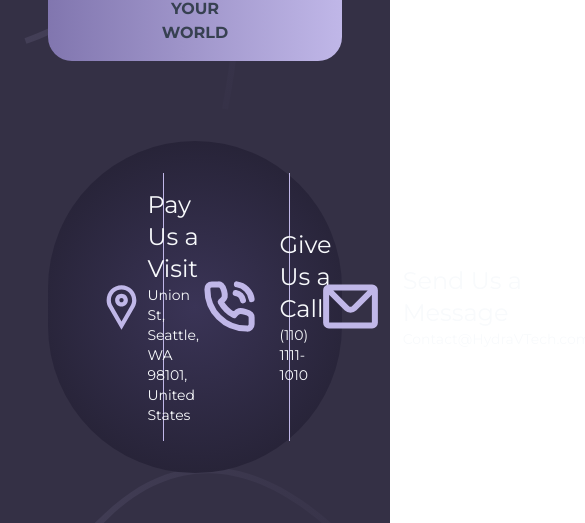
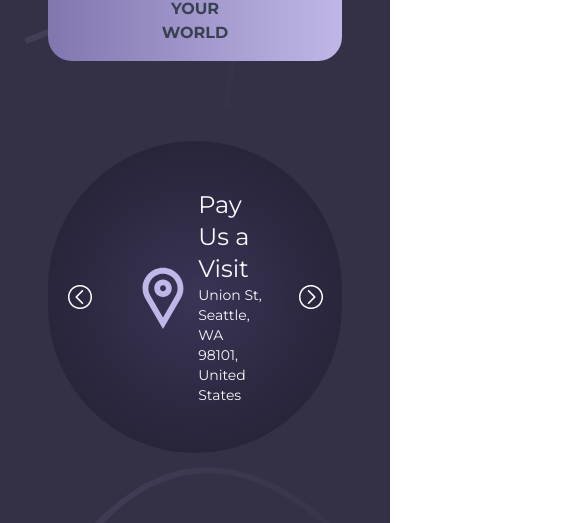
Before and after one commit to EvaldasP/hydra-landing-page, an Angular app: page / in a window 390 px wide. Shown: the part 798-1321 px from the top of the page, 585 px wide, since content can reach past the window. Built offline with nearby package versions, Linux system fonts and the light colour scheme.

Commit message:
contacts swipper on mobile view

```diff
--- a/src/app/sections/hero/components/hero-contacts/hero-contacts.component.html
+++ b/src/app/sections/hero/components/hero-contacts/hero-contacts.component.html
@@ -1,4 +1,4 @@
-<div class="flex flex-row bg-custom-radial rounded-full p-8">
+<div class="max-lg:hidden flex flex-row bg-custom-radial rounded-full p-8">
   <div class="basis-1/3 flex items-center border-r border-[#C0B7E8] p-4">
     <img src="location-icon.svg" alt="location" />
     <div class="text-slate-50">
@@ -21,3 +21,51 @@
     </div>
   </div>
 </div>
+
+<div
+  class="lg:hidden flex flex-row justify-center items-center bg-custom-radial rounded-full p-8"
+>
+  <button
+    class="flex items-center flex-shrink-0"
+    (click)="swiperContainer.slidePrev()"
+  >
+    <img src="contact-arrow.png" alt="" />
+  </button>
+
+  <app-swiper-container #swiperContainer [isHiddenNav]="true">
+    <swiper-slide>
+      <div class="flex items-center justify-center p-4">
+        <img src="location-icon.svg" alt="location" />
+        <div class="text-slate-50">
+          <h3 class="text-2xl">Pay Us a Visit</h3>
+          <p class="text-sm">Union St, Seattle, WA 98101, United States</p>
+        </div>
+      </div>
+    </swiper-slide>
+    <swiper-slide>
+      <div class="flex items-center justify-center p-4">
+        <img src="phone-call.svg" alt="call" class="mx-5" />
+        <div class="text-slate-50">
+          <h3 class="text-2xl">Give Us a Call</h3>
+          <p class="text-sm">(110) 1111-1010</p>
+        </div>
+      </div>
+    </swiper-slide>
+    <swiper-slide>
+      <div class="flex items-center justify-center p-4">
+        <img src="mail.svg" alt="message" class="mx-5" />
+        <div class="text-slate-50">
+          <h3 class="text-2xl">Send Us a Message</h3>
+          <p class="text-sm">Contact&#64;HydraVTech.com</p>
+        </div>
+      </div>
+    </swiper-slide>
+  </app-swiper-container>
+
+  <button
+    class="flex items-center flex-shrink-0"
+    (click)="swiperContainer.slideNext()"
+  >
+    <img src="contact-arrow.png" class="rotate-180" alt="" />
+  </button>
+</div>
--- a/src/app/sections/hero/components/hero-contacts/hero-contacts.component.scss
+++ b/src/app/sections/hero/components/hero-contacts/hero-contacts.component.scss
@@ -0,0 +1,3 @@
+app-swiper-container {
+  width: 90%;
+}
--- a/src/app/sections/hero/components/hero-contacts/hero-contacts.component.ts
+++ b/src/app/sections/hero/components/hero-contacts/hero-contacts.component.ts
@@ -1,12 +1,12 @@
-import { Component } from '@angular/core';
+import { CUSTOM_ELEMENTS_SCHEMA, Component } from '@angular/core';
+import { SwiperContainerComponent } from '../../../../shared/components/swiper-container/swiper-container.component';
 
 @Component({
   selector: 'app-hero-contacts',
   standalone: true,
-  imports: [],
+  imports: [SwiperContainerComponent],
   templateUrl: './hero-contacts.component.html',
-  styleUrl: './hero-contacts.component.scss'
+  styleUrl: './hero-contacts.component.scss',
+  schemas: [CUSTOM_ELEMENTS_SCHEMA],
 })
-export class HeroContactsComponent {
-
-}
+export class HeroContactsComponent {}
--- a/src/app/sections/process/process.component.html
+++ b/src/app/sections/process/process.component.html
@@ -13,6 +13,7 @@
     }
   </div>
 
+  <div class="lg:hidden">
     <app-swiper-container>
       @for (process of processes; track process;let index = $index) {
       <swiper-slide>
@@ -24,3 +25,4 @@
       }
     </app-swiper-container>
   </div>
+</div>
--- a/src/app/sections/services/services.component.html
+++ b/src/app/sections/services/services.component.html
@@ -10,6 +10,7 @@
     }
   </div>
 
+  <div class="lg:hidden">
     <app-swiper-container [isCenteredNav]="true">
       @for (service of availableServices; track service.name ) {
       <swiper-slide class="flex items-center justify-center">
@@ -18,3 +19,4 @@
       }
     </app-swiper-container>
   </div>
+</div>
--- a/src/app/sections/tech/tech.component.html
+++ b/src/app/sections/tech/tech.component.html
@@ -21,6 +21,8 @@
     <img [src]="company" [alt]="company" />
     }
   </div>
+
+  <div class="lg:hidden">
     <app-swiper-container [isCenteredNav]="true">
       @for (company of companies; track company) {
       <swiper-slide>
@@ -31,3 +33,4 @@
       }
     </app-swiper-container>
   </div>
+</div>
--- a/src/app/sections/tech/tech.component.scss
+++ b/src/app/sections/tech/tech.component.scss
@@ -6,11 +6,6 @@
   background-size: cover;
 }
 
-swiper-container {
-  height: 100%;
-  width: 80%;
-}
-
 swiper-slide {
   display: flex;
   align-items: center;
--- a/src/app/shared/components/swiper-container/swiper-container.component.html
+++ b/src/app/shared/components/swiper-container/swiper-container.component.html
@@ -1,8 +1,9 @@
 <div
-  class="lg:hidden flex flex-row justify-center"
+  class="flex flex-row justify-center"
   [ngClass]="isCenteredNav() ? 'items-center' : 'items-end'"
 >
   <div
+    *ngIf="!isHiddenNav()"
     class="h-max rounded-full border-[0.5rem] border-black border-opacity-10"
   >
     <button
@@ -24,6 +25,7 @@
   </swiper-container>
 
   <div
+    *ngIf="!isHiddenNav()"
     class="h-max rounded-full border-[0.5rem] border-black border-opacity-10"
   >
     <button
--- a/src/app/shared/components/swiper-container/swiper-container.component.ts
+++ b/src/app/shared/components/swiper-container/swiper-container.component.ts
@@ -19,6 +19,7 @@ import { SwiperContainer } from 'swiper/element';
 })
 export class SwiperContainerComponent {
   public isCenteredNav = input<boolean>(false);
+  public isHiddenNav = input<boolean>(false);
 
   private _swiperContainer =
     viewChild<ElementRef<SwiperContainer>>('swiperContainer');
```
Also changed, not shown: public/contact-arrow.png (added). Lines whose indentation alone changed are shown as unchanged.
